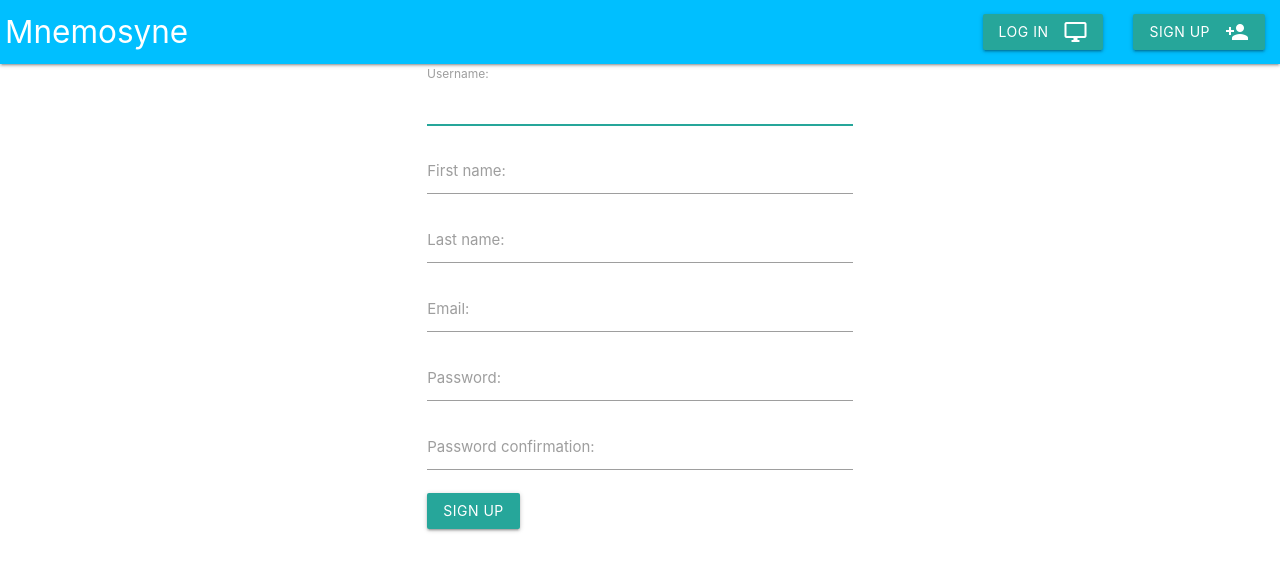
After one commit to mnemosyne-team/mnemosyne, a Django app: page /signup/ in a window 1280 px wide. The commit adds this page. Shown: the top 571 px of the page. Run offline with Django 3.2, Linux system fonts and the light colour scheme; some libraries are stand-ins or nearby versions.

Commit message:
Added login, logout and signup pages. Also updated base.html (#6)
* Added login, logout and signup pages. Also updated base.html

* Removed kwargs for local work from settings.py

* Added custom error messages and made all fields in signup obligatory

* Modified signup errors display

* Upgraded signup to have validators

* Refactor auth forms

```diff
--- a/requirements.txt
+++ b/requirements.txt
@@ -2,6 +2,7 @@ dj-database-url==0.5.0
 Django==2.2
 django-dotenv==1.4.2
 django-heroku==0.3.1
+django-widget-tweaks==1.4.3
 gunicorn==19.9.0
 psycopg2==2.8.1
 psycopg2-binary==2.8
--- /dev/null
+++ b/wordbuilder/forms.py
@@ -0,0 +1,33 @@
+from django.contrib.auth.forms import UserCreationForm
+from django.contrib.auth.models import User
+from django import forms
+
+
+class SignUpForm(UserCreationForm):
+    email = forms.EmailField(max_length=75, required=True)
+    first_name = forms.CharField(max_length=75, required=True)
+    last_name = forms.CharField(max_length=75, required=True)
+
+    error_messages = {
+        'email_taken': "The email you entered is already taken.",
+        'password_mismatch': "The passwords you have entered are not identical."
+    }
+
+    class Meta:
+        model = User
+        fields = ('username', 'first_name', 'last_name', 'email')
+
+    def clean_email(self):
+        """
+        Checks whether user with given email already exists.
+        """
+        email = self.cleaned_data["email"]
+
+        try:
+            User.objects.get(email=email)
+            raise forms.ValidationError(
+                self.error_messages['email_taken'],
+                code='email_taken',
+            )
+        except User.DoesNotExist:
+            return email
--- /dev/null
+++ b/wordbuilder/templates/registration/form.html
@@ -0,0 +1,12 @@
+{% load widget_tweaks %}
+
+{% csrf_token %}
+{{ form.non_field_errors }}
+{% for field in form %}
+    <div class="input-field">
+        {{ field.label_tag }}
+        {{ field|add_class:"validate"|add_error_class:"invalid" }}
+        {{ field.errors }}
+    </div>
+{% endfor %}
+<button class="btn waves-effect waves-teal" type="submit">{{ button_text }}</button>
--- /dev/null
+++ b/wordbuilder/templates/registration/signup.html
@@ -0,0 +1,17 @@
+{% extends 'wordbuilder/base.html' %}
+
+{% load widget_tweaks %}
+
+{% block title %}Mnemosyne - Create User{% endblock %}
+
+{% block content %}
+    <div class="container">
+        <div class="row">
+            <div class="col s12 m8 offset-m2 l6 offset-l3">
+                <form method="post">
+                    {% include 'registration/form.html' with button_text="Sign up" %}
+                </form>
+            </div>
+        </div>
+    </div>
+{% endblock %}
--- a/wordbuilder/templates/wordbuilder/base.html
+++ b/wordbuilder/templates/wordbuilder/base.html
@@ -10,6 +10,26 @@
     <title>{% block title %}Index{% endblock %}</title>
 </head>
 <body>
+    <nav style="background-color: deepskyblue">
+        <div class="nav-wrapper">
+            <a href="{% url 'index' %}" class="brand-logo" style="margin-left: 5px">Mnemosyne</a>
+            <ul id="nav-mobile" class="right hide-on-med-and-down">
+                {% if not user.is_authenticated %}
+                    <li><a href="{% url 'login' %}" class="waves-effect waves-light btn">
+                        Log in <i class="material-icons right">desktop_windows</i>
+                    </a></li>
+                    <li><a href="{% url 'signup' %}" class="waves-effect waves-light btn">
+                        Sign up <i class="material-icons right">person_add</i>
+                    </a></li>
+                {% else %}
+                    <li>{{ user }}</li>
+                    <li><a href="{% url 'logout' %}" class="waves-effect waves-light btn">
+                        Log out <i class="material-icons right">exit_to_app</i>
+                    </a></li>
+                {% endif %}
+          </ul>
+        </div>
+    </nav>
     {% block content %}
     {% endblock %}
     <!-- Materialize JavaScript -->
--- a/wordbuilder/templates/wordbuilder/index.html
+++ b/wordbuilder/templates/wordbuilder/index.html
@@ -2,5 +2,6 @@
 
 {% block title %}Index{% endblock %}
 
+
 {% block content %}
 {% endblock %}
--- a/wordbuilder/urls.py
+++ b/wordbuilder/urls.py
@@ -1,7 +1,11 @@
-from django.urls import path
+from django.contrib.auth.views import LoginView, LogoutView
+from django.urls import path, reverse_lazy
 
 from wordbuilder import views
 
 urlpatterns = [
     path('', views.IndexView.as_view(), name='index'),
+    path('signup/', views.SignUpView.as_view(), name='signup'),
+    path('login/', LoginView.as_view(), name='login'),
+    path('logout/', LogoutView.as_view(next_page=reverse_lazy('index')), name='logout'),
 ]
--- a/wordbuilder/views.py
+++ b/wordbuilder/views.py
@@ -1,5 +1,23 @@
-from django.views.generic import TemplateView
+from django.shortcuts import redirect
+from django.urls import reverse_lazy
+from django.views.generic import TemplateView, FormView
+from django.contrib.auth.models import User
+
+from wordbuilder.forms import SignUpForm
+from .models import Dictionary
 
 
 class IndexView(TemplateView):
     template_name = 'wordbuilder/index.html'
+
+
+class SignUpView(FormView):
+    template_name = 'registration/signup.html'
+    form_class = SignUpForm
+    success_url = reverse_lazy('login')
+
+    def form_valid(self, form):
+        form.save()
+        user = User.objects.get(username=form.cleaned_data['username'])
+        Dictionary.objects.create(user=user)
+        return redirect(self.success_url)
```
Also changed, not shown: mnemosyne/settings.py (+10 -0 lines), wordbuilder/templates/registration/login.html (added, +16 -0 lines).
